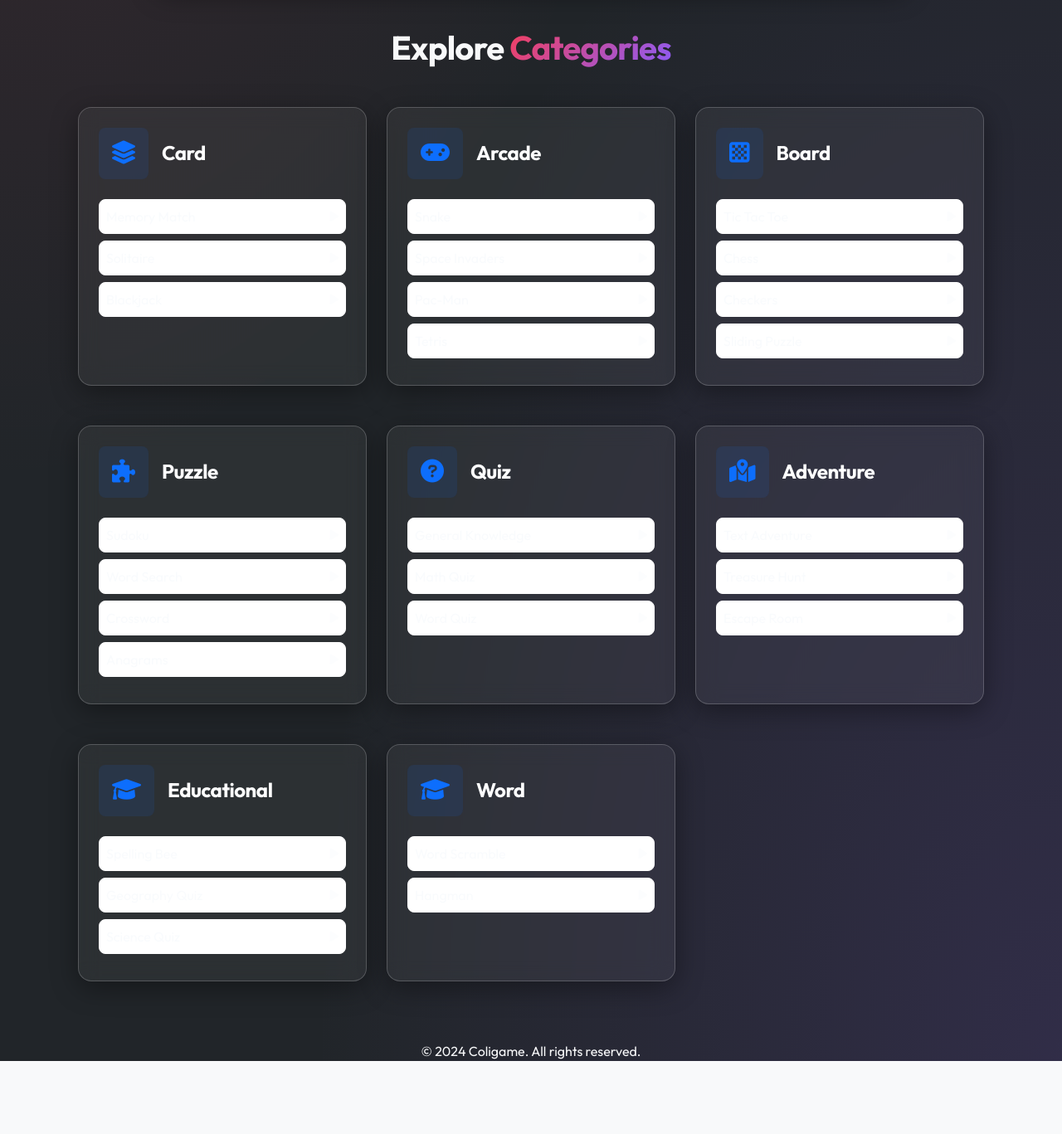
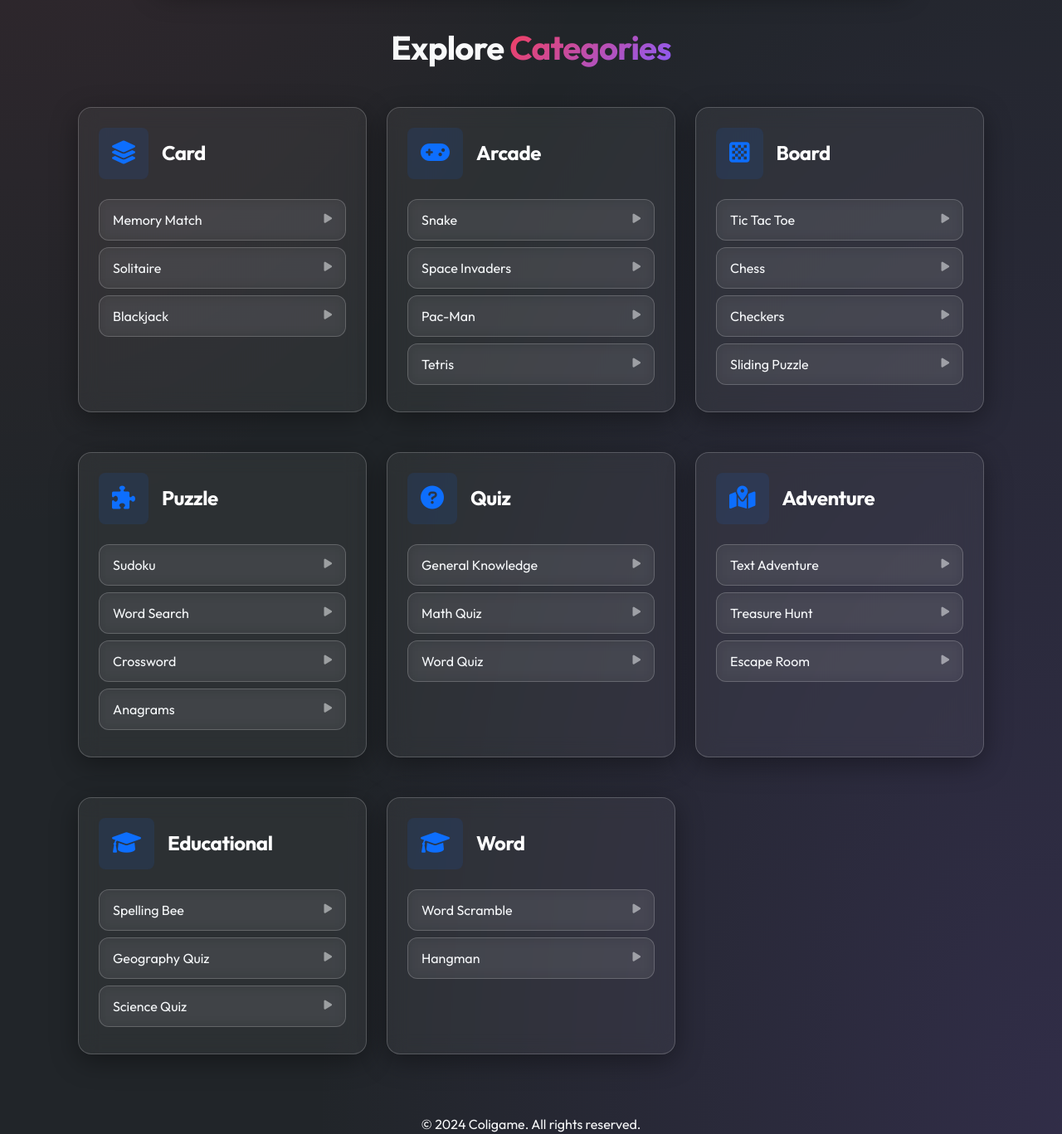
Before and after one commit to jill-break/coligame, a Flask app: page / in a window 1280 px wide. Shown: the part 1070-2437 px from the top of the page at 83% size. Before the commit the page ends 2349 px from the top, so only its background shows below. Run offline with Flask 3, Linux system fonts and the light colour scheme.

Commit message:
feat: establish initial frontend UI with base and home templates, modern CSS, and favicon.

```diff
--- a/src/static/css/modern.css
+++ b/src/static/css/modern.css
@@ -143,3 +143,40 @@
 ::-webkit-scrollbar-thumb:hover {
     background: var(--text-muted);
 }
+
+/* Game Links */
+.game-link {
+    background: var(--glass);
+    backdrop-filter: blur(8px);
+    -webkit-backdrop-filter: blur(8px);
+    border: 1px solid var(--glass-border);
+    border-radius: 12px;
+    padding: 12px 16px;
+    margin-bottom: 8px;
+    display: flex;
+    justify-content: space-between;
+    align-items: center;
+    color: var(--text) !important;
+    font-weight: 500;
+    transition: all 0.3s cubic-bezier(0.4, 0, 0.2, 1);
+    text-decoration: none;
+}
+
+.game-link:hover {
+    background: rgba(255, 255, 255, 0.1);
+    border-color: var(--primary);
+    transform: translateX(4px);
+    box-shadow: 0 4px 20px -5px rgba(244, 63, 94, 0.3);
+    color: var(--text) !important;
+}
+
+.game-link i.fa-play {
+    font-size: 0.8rem;
+    opacity: 0.5;
+    transition: all 0.3s ease;
+}
+
+.game-link:hover i.fa-play {
+    opacity: 1;
+    color: var(--primary);
+}
--- a/src/templates/base.html
+++ b/src/templates/base.html
@@ -7,6 +7,7 @@
     <link href="https://cdn.jsdelivr.net/npm/bootstrap@5.3.0/dist/css/bootstrap.min.css" rel="stylesheet">
     <link rel="stylesheet" href="https://cdnjs.cloudflare.com/ajax/libs/font-awesome/6.0.0/css/all.min.css">
     <link rel="stylesheet" href="{{ url_for('static', filename='css/modern.css') }}">
+    <link rel="icon" type="image/x-icon" href="{{ url_for('static', filename='favicon.ico') }}">
     {% block style %}{% endblock %}
 </head>
 <body class="bg-dark text-light">
--- a/src/templates/home.html
+++ b/src/templates/home.html
@@ -81,9 +81,9 @@
                         <ul class="list-unstyled mb-0">
                             {% for game in games %}
                             <li class="mb-2">
-                                <a href="{{ url_for('play_game', game_name=game.name) }}" class="nav-link p-2 rounded-3 hover-lift border border-white border-opacity-0 hover-border-opacity-10 d-flex justify-content-between align-items-center bg-white bg-opacity-0 hover-bg-opacity-5">
+                                <a href="{{ url_for('play_game', game_name=game.name) }}" class="game-link">
                                     <span>{{ game.title }}</span>
-                                    <i class="fas fa-play small opacity-50"></i>
+                                    <i class="fas fa-play"></i>
                                 </a>
                             </li>
                             {% endfor %}
```
Also changed, not shown: src/static/favicon.ico (added).
